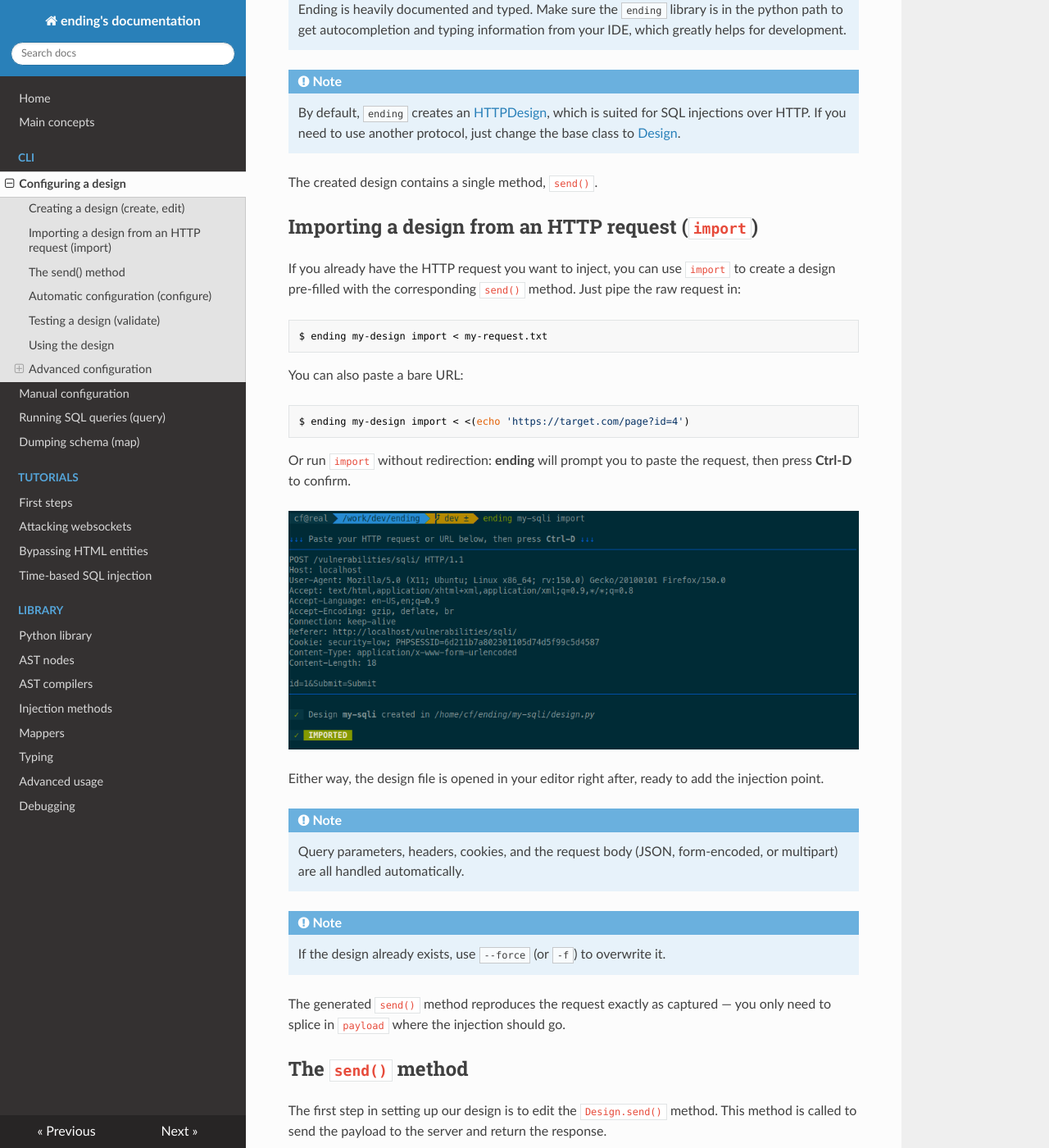
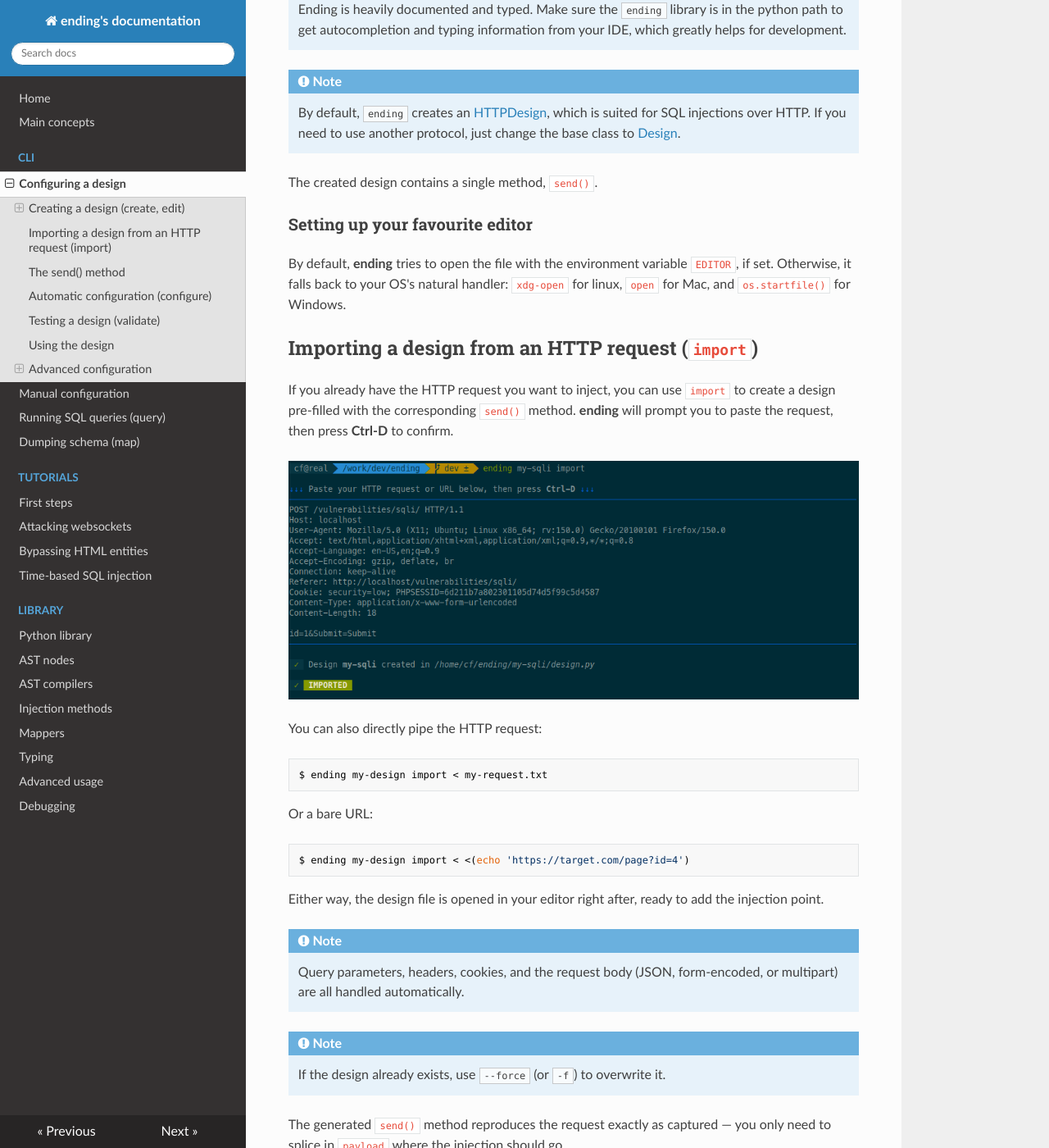
Before and after one commit to cfreal/ending, an MkDocs documentation site: the page built from docs/docs/cli/design.md, in a window 1280 px wide and 1400 px high, scrolled down 611 px. Shown: the whole window at 82% size. Built offline with MkDocs 1.6.1, drawn with Linux system fonts in a browser that asks for light colours; nearby versions of some CDN libraries.

Commit message:
Documentation updated for import

````diff
--- a/docs/docs/cli/design.md
+++ b/docs/docs/cli/design.md
@@ -28,23 +28,27 @@
 
 The created design contains a single method, `send()`.
 
+### Setting up your favourite editor
+
+By default, **ending** tries to open the file with the environment variable `EDITOR`, if set. Otherwise, it falls back to your OS's natural handler: `xdg-open` for linux, `open` for Mac, and `os.startfile()` for Windows.
+
 ## Importing a design from an HTTP request (`import`)
 
-If you already have the HTTP request you want to inject, you can use `import` to create a design pre-filled with the corresponding `send()` method. Just pipe the raw request in:
+If you already have the HTTP request you want to inject, you can use `import` to create a design pre-filled with the corresponding `send()` method. **ending** will prompt you to paste the request, then press **Ctrl-D** to confirm.
+
+![](../assets/import.png)
+
+You can also directly pipe the HTTP request:
 
 ```bash
 $ ending my-design import < my-request.txt
 ```
 
-You can also paste a bare URL:
+Or a bare URL:
 
 ```bash
 $ ending my-design import < <(echo 'https://target.com/page?id=4')
 ```
-
-Or run `import` without redirection: **ending** will prompt you to paste the request, then press **Ctrl-D** to confirm.
-
-![](../assets/import.png)
 
 Either way, the design file is opened in your editor right after, ready to add the injection point.
 
````
